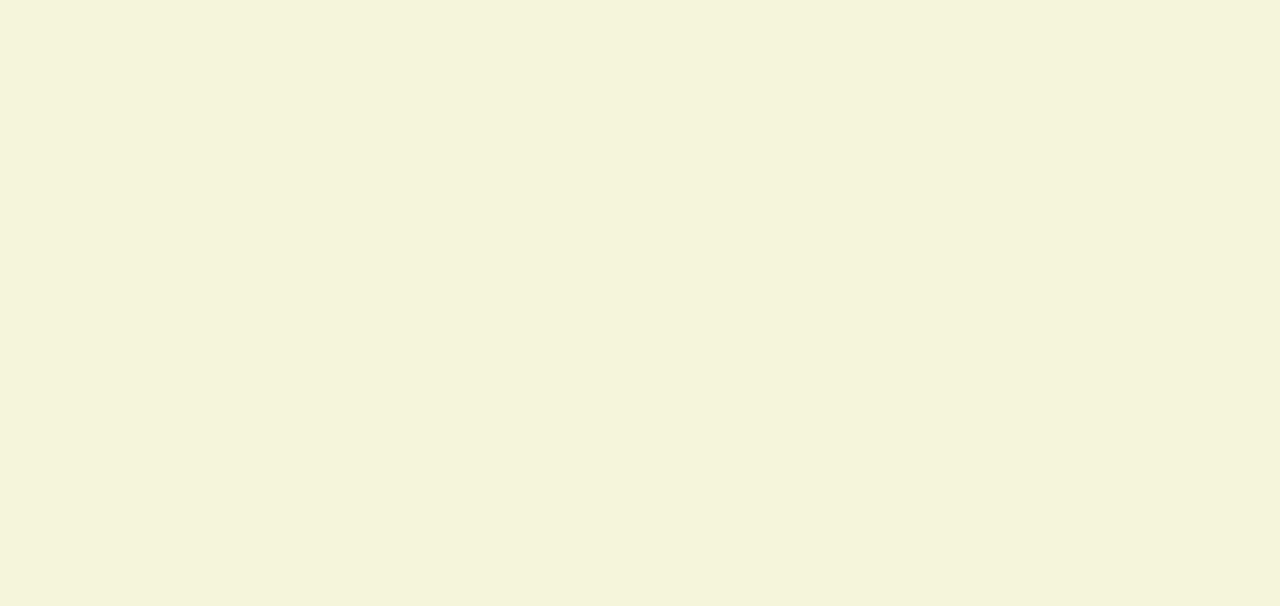
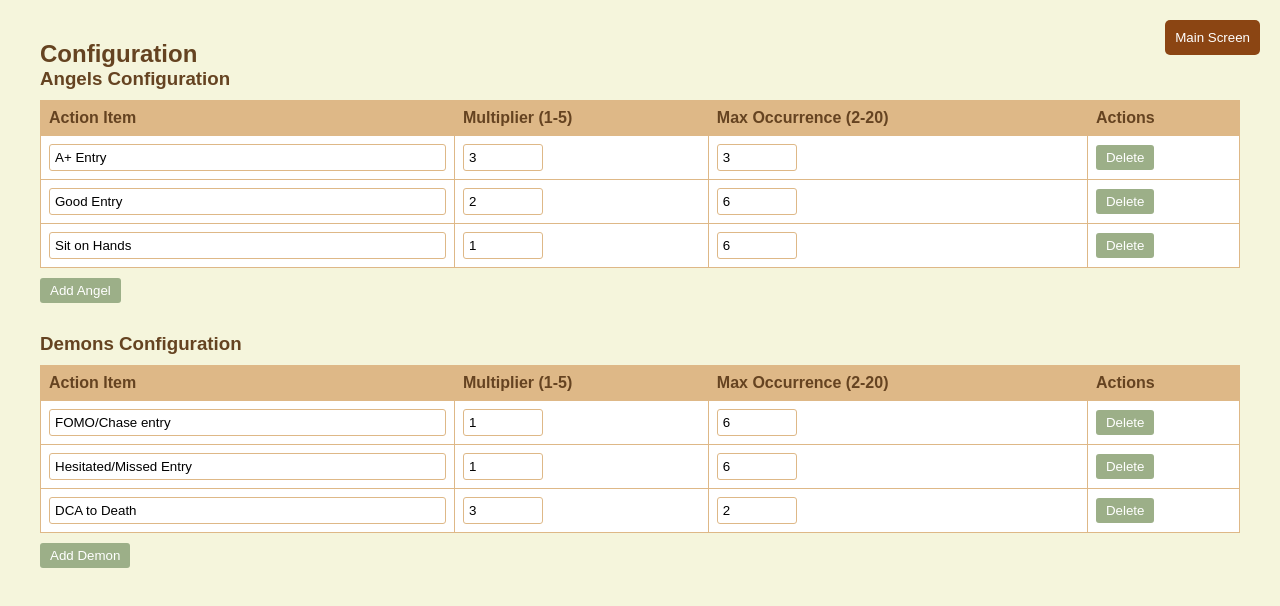
Before and after one commit to letsplayagame/tradersand, a plain HTML site: page index.html in a window 1280 px wide. Both pictures are taken after a click on the button "Configuration". Drawn offline with Linux system fonts and the light colour scheme.

Commit message:
Update index.html
fixing the configuration screen

```diff
--- a/index.html
+++ b/index.html
@@ -92,6 +92,28 @@
 
         .config-screen {
             display: none;
+            padding: 20px;
+        }
+
+        .config-section {
+            margin-bottom: 30px;
+        }
+
+        .config-section h3 {
+            margin-bottom: 10px;
+        }
+
+        #angels-config, #demons-config {
+            margin-bottom: 10px;
+        }
+
+        .config-screen input {
+            width: 100%;
+            padding: 5px;
+        }
+
+        .config-screen input[type="number"] {
+            width: 80px;
         }
 
         .screen-toggle {
@@ -227,7 +249,7 @@
 </body>
 
 
-    <script>
+ <script>
     // Constants
     const STORAGE_KEYS = {
         ANGELS: 'tradersand_angels',
@@ -241,9 +263,22 @@
         PM: { start: '12:00', end: '16:00', message: 'PM Session' }
     };
 
+    // Default configurations
+    const DEFAULT_ANGELS = [
+        { action: "A+ Entry", multiplier: 3, maxOccurrence: 3 },
+        { action: "Good Entry", multiplier: 2, maxOccurrence: 6 },
+        { action: "Sit on Hands", multiplier: 1, maxOccurrence: 6 }
+    ];
+
+    const DEFAULT_DEMONS = [
+        { action: "FOMO/Chase entry", multiplier: 1, maxOccurrence: 6 },
+        { action: "Hesitated/Missed Entry", multiplier: 1, maxOccurrence: 6 },
+        { action: "DCA to Death", multiplier: 3, maxOccurrence: 2 }
+    ];
+
     // State Management
-    let angels = JSON.parse(localStorage.getItem(STORAGE_KEYS.ANGELS)) || [];
-    let demons = JSON.parse(localStorage.getItem(STORAGE_KEYS.DEMONS)) || [];
+    let angels = JSON.parse(localStorage.getItem(STORAGE_KEYS.ANGELS)) || DEFAULT_ANGELS;
+    let demons = JSON.parse(localStorage.getItem(STORAGE_KEYS.DEMONS)) || DEFAULT_DEMONS;
     let logs = JSON.parse(localStorage.getItem(STORAGE_KEYS.LOGS)) || [];
 
     // Helper Functions
@@ -476,10 +511,18 @@
     // Event Listeners
     document.querySelectorAll('.screen-toggle').forEach(button => {
         button.addEventListener('click', () => {
-            document.querySelector('.main-screen').style.display =
-                document.querySelector('.main-screen').style.display === 'none' ? 'block' : 'none';
-            document.querySelector('.config-screen').style.display =
-                document.querySelector('.config-screen').style.display === 'none' ? 'block' : 'none';
+            const mainScreen = document.querySelector('.main-screen');
+            const configScreen = document.querySelector('.config-screen');
+
+            if (mainScreen.style.display === 'none') {
+                mainScreen.style.display = 'block';
+                configScreen.style.display = 'none';
+            } else {
+                mainScreen.style.display = 'none';
+                configScreen.style.display = 'block';
+            }
+
+            renderConfigTables(); // Refresh config tables when switching screens
         });
     });
 
```
